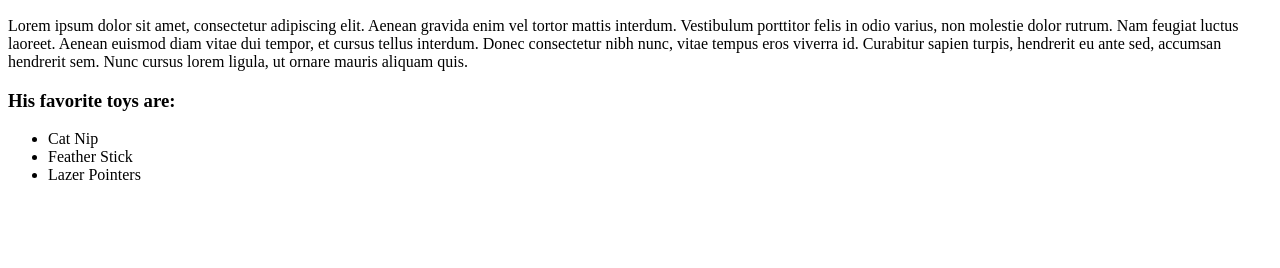
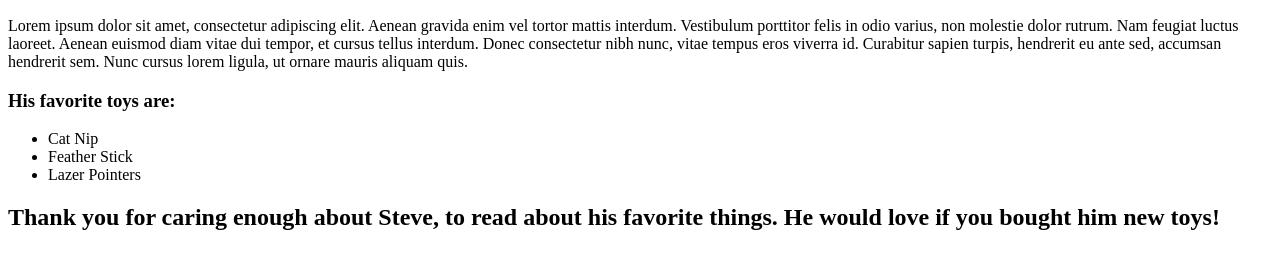
Before and after one commit to stemple87/favorite_cat, a plain HTML site: page Favorite_Cat.html in a window 1280 px wide. Shown: the part 110-378 px from the top of the page. Drawn offline with Linux system fonts and the light colour scheme.

Commit message:
Added thank you line to the body

```diff
--- a/Favorite_Cat.html
+++ b/Favorite_Cat.html
@@ -13,5 +13,6 @@
           <li>Feather Stick</li>
           <li>Lazer Pointers</li>
         </ul>
+    <h2>Thank you for caring enough about Steve, to read about his favorite things. He would love if you bought him new toys!</h2>
   </body>
 </html>
```
